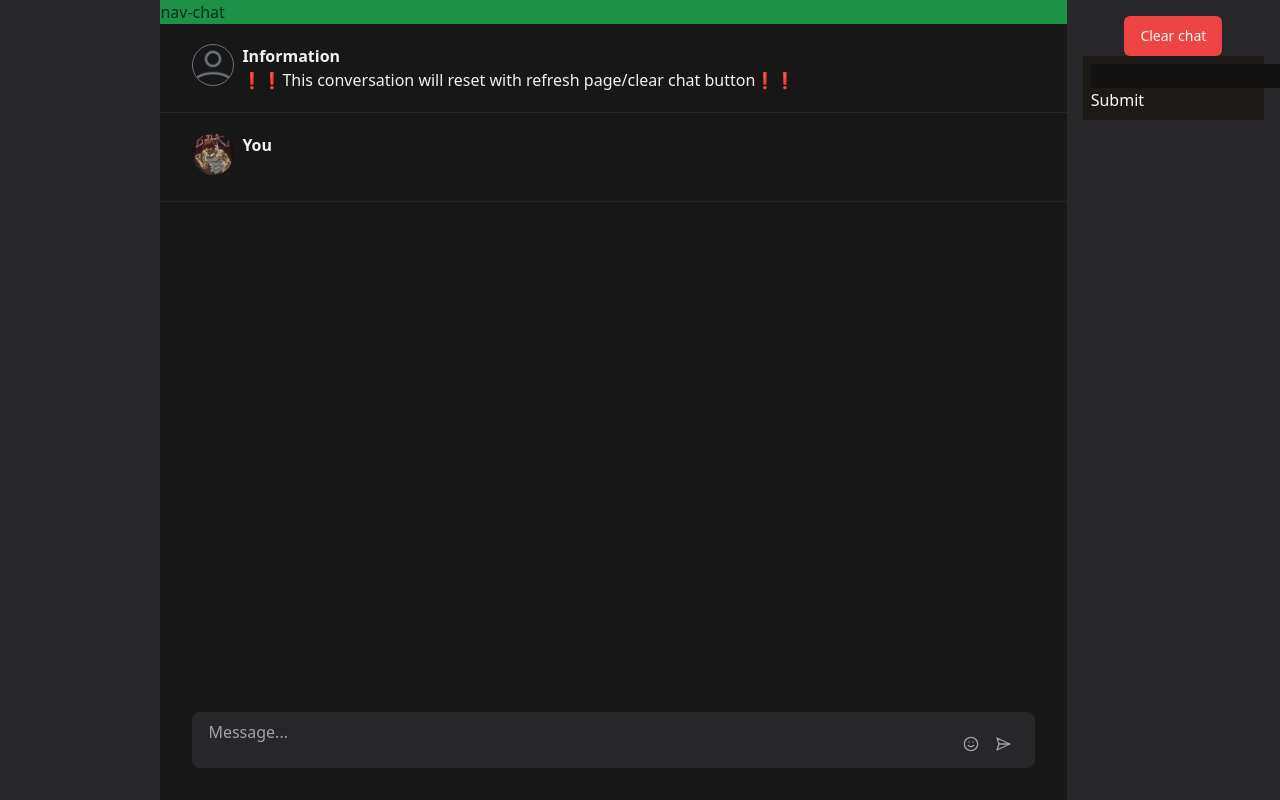
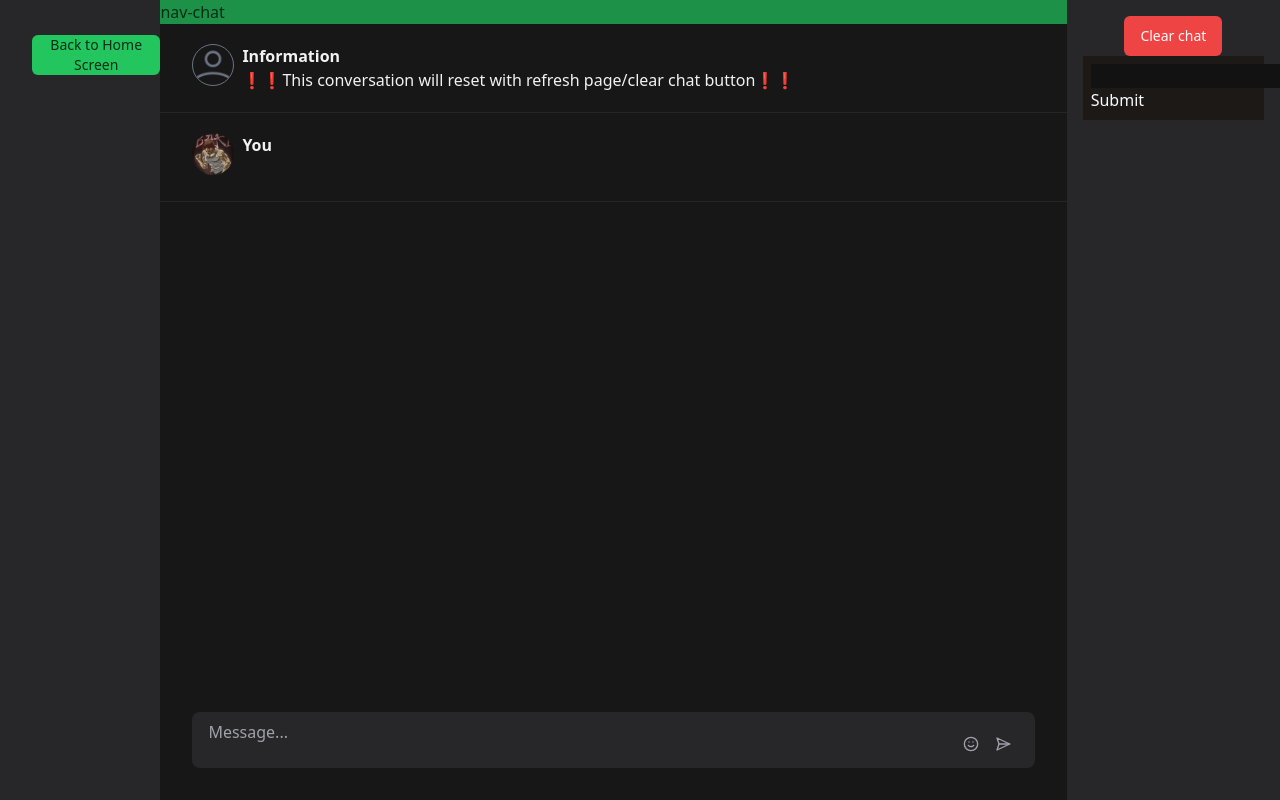
Before and after one commit to muhamaddigdaya/disposable-chat, a Next.js app: page / in a window 1280 px wide. Shown: the top 800 px of the page. Built offline with nearby package versions, Linux system fonts and the light colour scheme.

Commit message:
home screen button

```diff
--- a/src/app/components/ui/Leftbar.tsx
+++ b/src/app/components/ui/Leftbar.tsx
@@ -1,11 +1,13 @@
 import React from 'react'
+import { Button } from './button'
+import Link from 'next/link'
 
 type Props = {}
 
 const Leftbar = (props: Props) => {
   return (
     <div className='h-full w-1/6 bg-secondary text-secondary-foreground pl-8 pt-8'>
-
+      <Button><Link href='/'>Back to Home Screen</Link></Button>
     </div>
   )
 }
```
